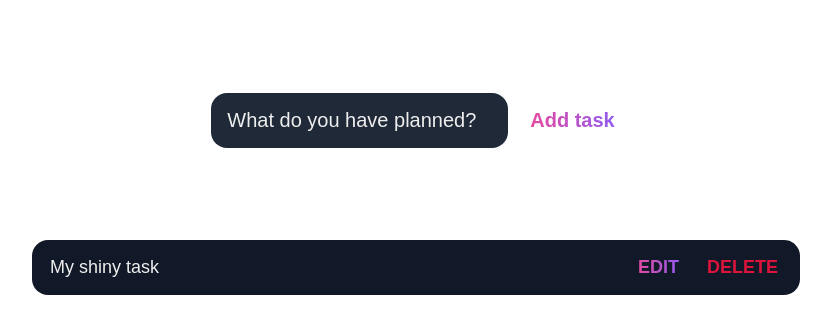
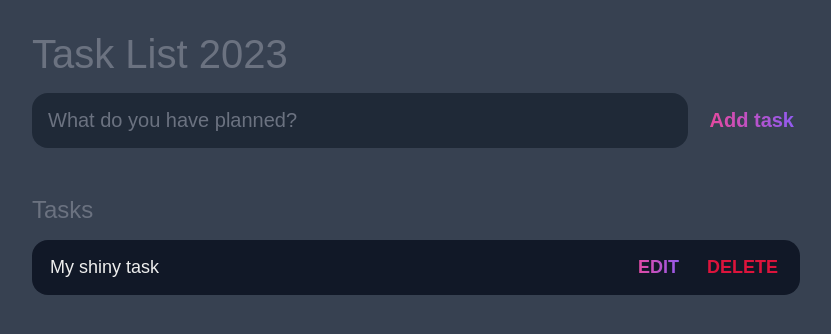
Before and after one commit to robteaw/todo-js, a plain HTML site: page index.html in a window 1280 px wide. Shown: the whole page, without its empty margins (224-1055 px from the left). Drawn offline with Linux system fonts and the light colour scheme.

Commit message:
Todo Update

```diff
--- a/index.html
+++ b/index.html
@@ -9,10 +9,11 @@
   </head>
   <body>
     <header>
-      <h1>Task List 2021</h1>
+      <h1>Task List 2023</h1>
       <form action="" id="new-task-form">
         <input
           type="text"
+          name="new-task-input"
           id="new-task-input"
           placeholder="What do you have planned?"
         />
--- a/style.css
+++ b/style.css
@@ -2,40 +2,42 @@
 	--dark: #374151;
 	--darker: #1F2937;
 	--darkest: #111827;
-  --gray: #6B7280;
+	--grey: #6B7280;
+	--pink: #EC4899;
+	--purple: #8B5CF6;
 	--light: #EEE;
-  --pink: #EC4899;
-  --purple: #8B5Cf6;
 }
 
 * {
+	margin: 0;
 	box-sizing: border-box;
-  margin: 0;
-  font-family: 'Fira sans', sans-serif;
+	font-family: "Fira sans", sans-serif;
 }
 
 body {
 	display: flex;
 	flex-direction: column;
-  min-height: 100vh(--dark);
-  color: #fff;
+	min-height: 100vh;
+	color: #FFF;
+	background-color: var(--dark);
 }
 
 header {
 	padding: 2rem 1rem;
 	max-width: 800px;
+	width: 100%;
 	margin: 0 auto;
 }
 
-header h1 {
+header h1{
 	font-size: 2.5rem;
 	font-weight: 300;
-  color: --gray;
+	color: var(--grey);
 	margin-bottom: 1rem;
 }
 
 #new-task-form {
-  display: flex;
+	display: flex;;
 }
 
 input, button {
```
Also changed, not shown: main.js (+46 -1 lines). Lines whose indentation alone changed are shown as unchanged.
